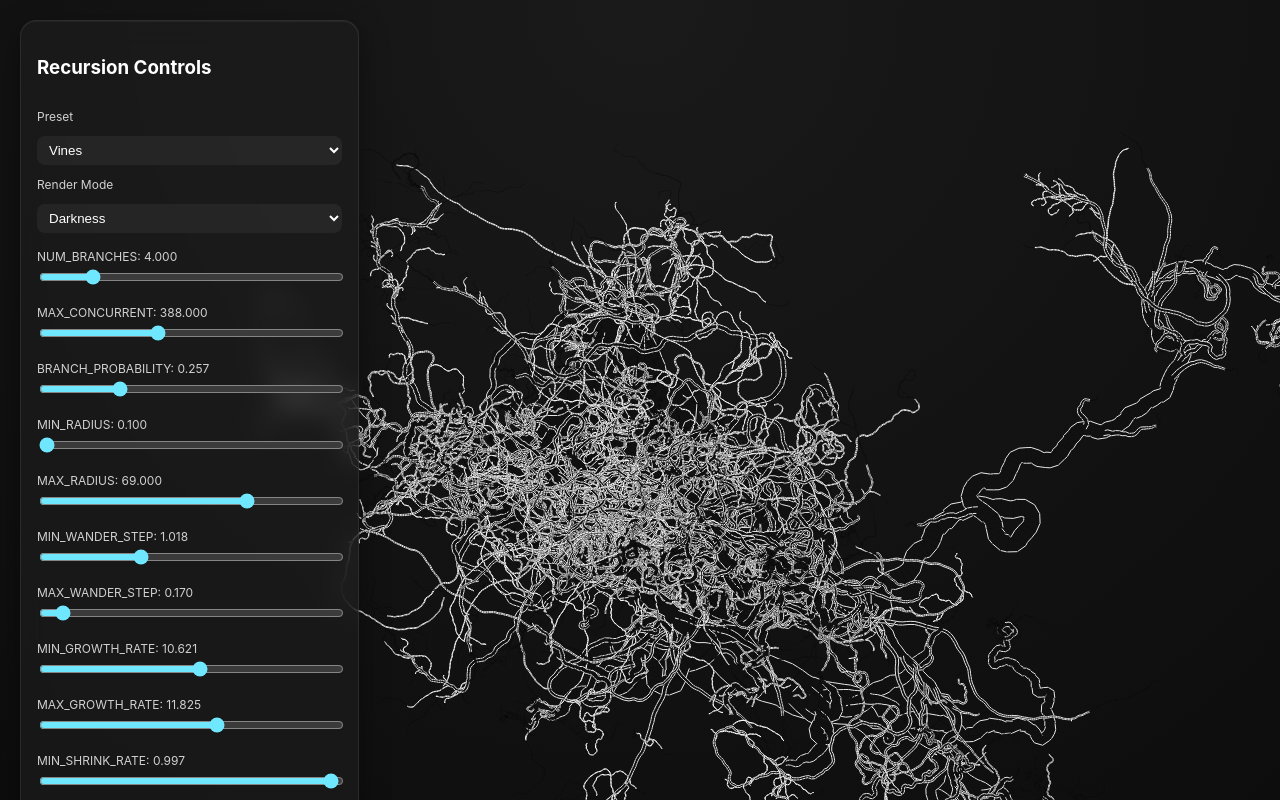
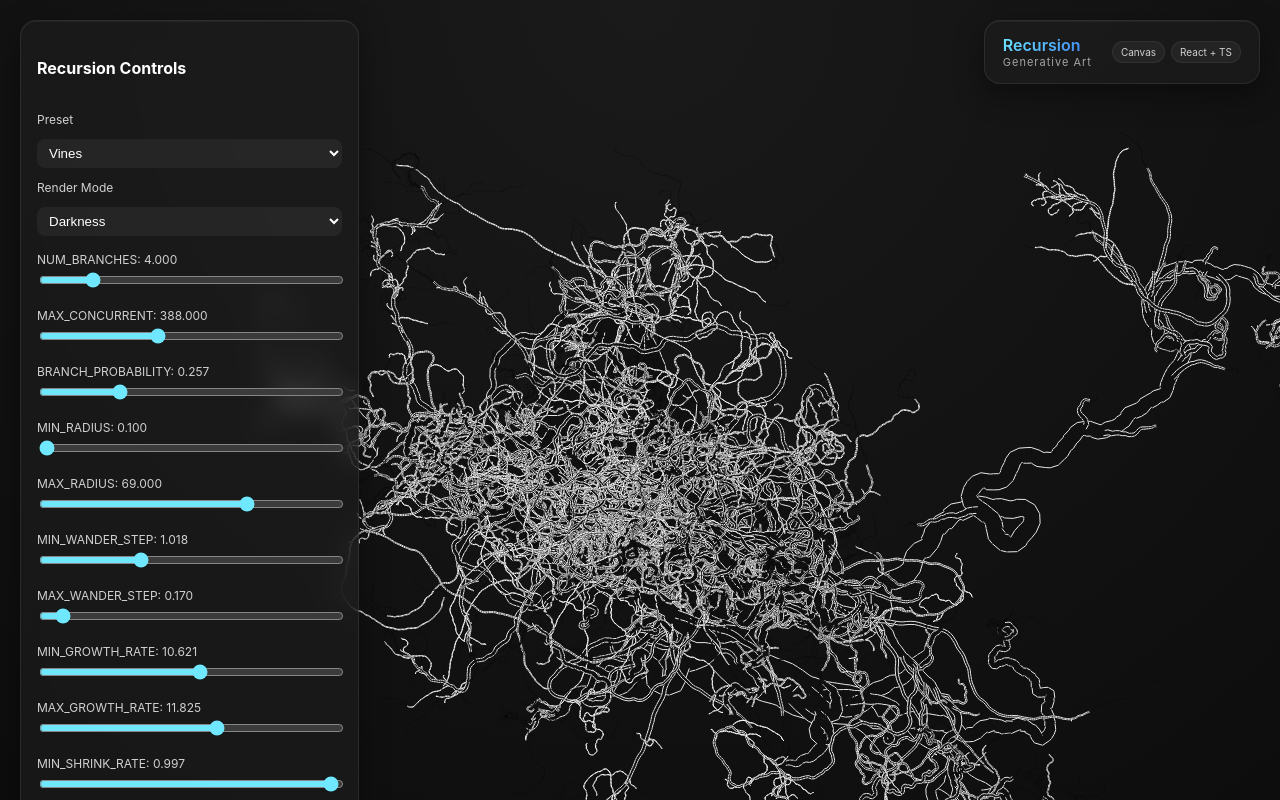
Before and after one commit to fernandacostads/recursion-canvas, a React (Vite) app: page / in a window 1280 px wide. Built offline with nearby package versions, Linux system fonts and the light colour scheme.

Commit message:
feat: add header

```diff
--- a/src/App.tsx
+++ b/src/App.tsx
@@ -1,5 +1,11 @@
+import Header from "./components/Header";
 import RecursionCanvas from "./components/RecursionCanvas";
 
 export default function App() {
-  return <RecursionCanvas />;
+  return (
+    <>
+      <Header />
+      <RecursionCanvas />
+    </>
+  );
 }
--- a/src/components/ControlPanel.tsx
+++ b/src/components/ControlPanel.tsx
@@ -39,7 +39,7 @@ export default function ControlPanel({
 
   return (
     <div className="panel">
-      <h3>Recursion Controls</h3>
+      <h4>Recursion Controls</h4>
 
       {/* Presets */}
       <label>Preset</label>
--- /dev/null
+++ b/src/components/Header.tsx
@@ -0,0 +1,15 @@
+export default function Header() {
+  return (
+    <header className="header">
+      <div className="header-left">
+        <h1>Recursion</h1>
+        <span className="subtitle">Generative Art</span>
+      </div>
+
+      <div className="header-right">
+        <span className="badge">Canvas</span>
+        <span className="badge">React + TS</span>
+      </div>
+    </header>
+  );
+}
--- a/src/index.css
+++ b/src/index.css
@@ -14,6 +14,72 @@ body,
   font-family: "Inter", "SF Pro Display", system-ui, sans-serif;
   background: radial-gradient(circle at top, #1a1a1a, #0d0d0d);
   color: #fff;
+}
+
+/* HEADER */
+.header {
+  position: fixed;
+  top: 20px;
+  right: 20px;
+
+  display: flex;
+  align-items: center;
+  justify-content: space-between;
+  gap: 20px;
+
+  padding: 14px 18px;
+  border-radius: 16px;
+
+  background: rgba(30, 30, 30, 0.6);
+  backdrop-filter: blur(12px);
+
+  border: 1px solid rgba(255, 255, 255, 0.08);
+
+  box-shadow:
+    0 10px 30px rgba(0, 0, 0, 0.4),
+    inset 0 1px 0 rgba(255, 255, 255, 0.05);
+
+  min-width: 240px;
+}
+
+/* LEFT */
+.header-left {
+  display: flex;
+  flex-direction: column;
+}
+
+.header-left h1 {
+  margin: 0;
+  font-size: 16px;
+  font-weight: 600;
+
+  background: linear-gradient(135deg, #6ee7ff, #3b82f6);
+  -webkit-background-clip: text;
+  -webkit-text-fill-color: transparent;
+}
+
+.subtitle {
+  font-size: 11px;
+  opacity: 0.6;
+  letter-spacing: 1px;
+}
+
+/* RIGHT */
+.header-right {
+  display: flex;
+  gap: 6px;
+}
+
+/* BADGES */
+.badge {
+  padding: 4px 8px;
+  border-radius: 999px;
+  font-size: 10px;
+
+  background: rgba(255, 255, 255, 0.06);
+  border: 1px solid rgba(255, 255, 255, 0.08);
+
+  opacity: 0.8;
 }
 
 /* CANVAS */
```
